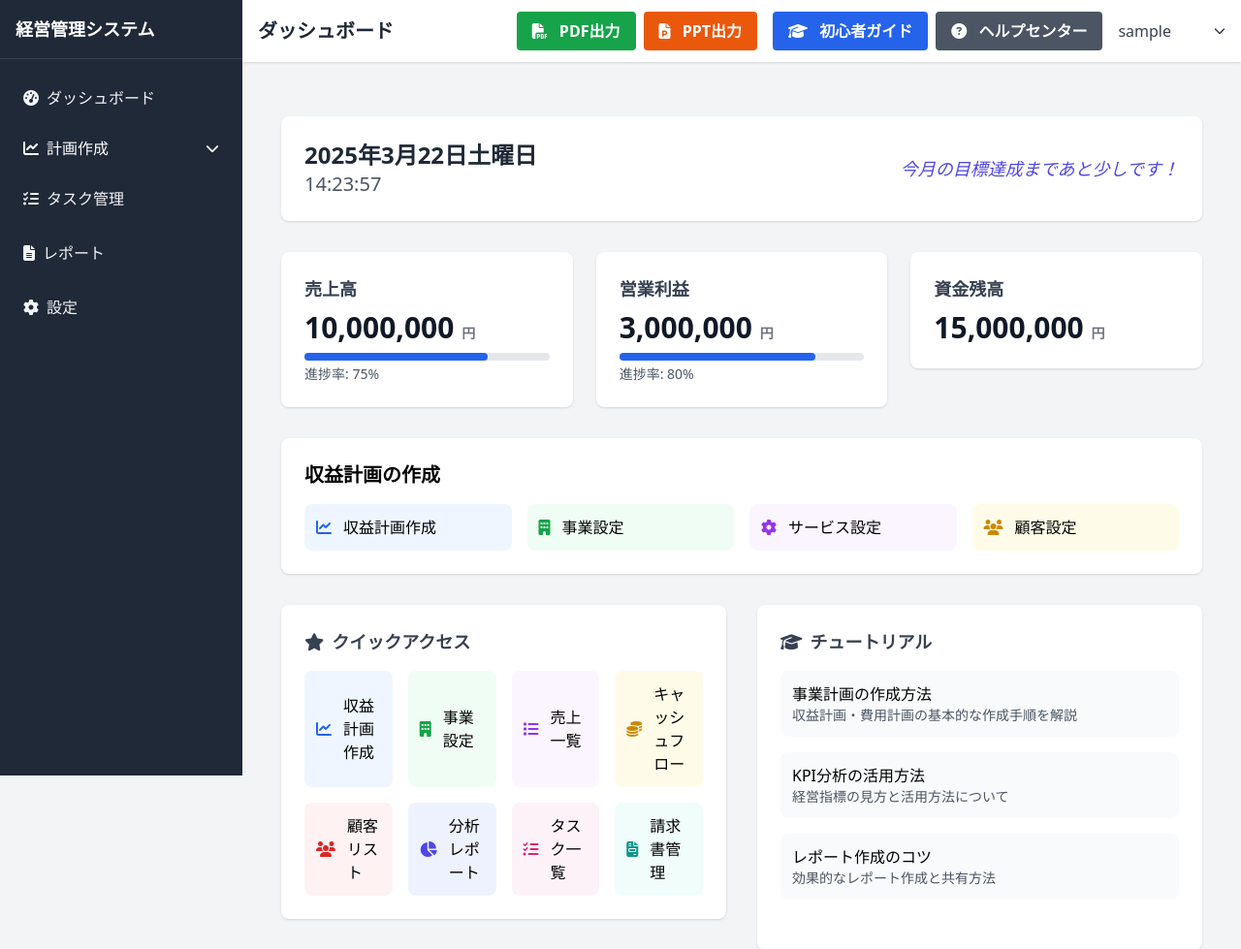
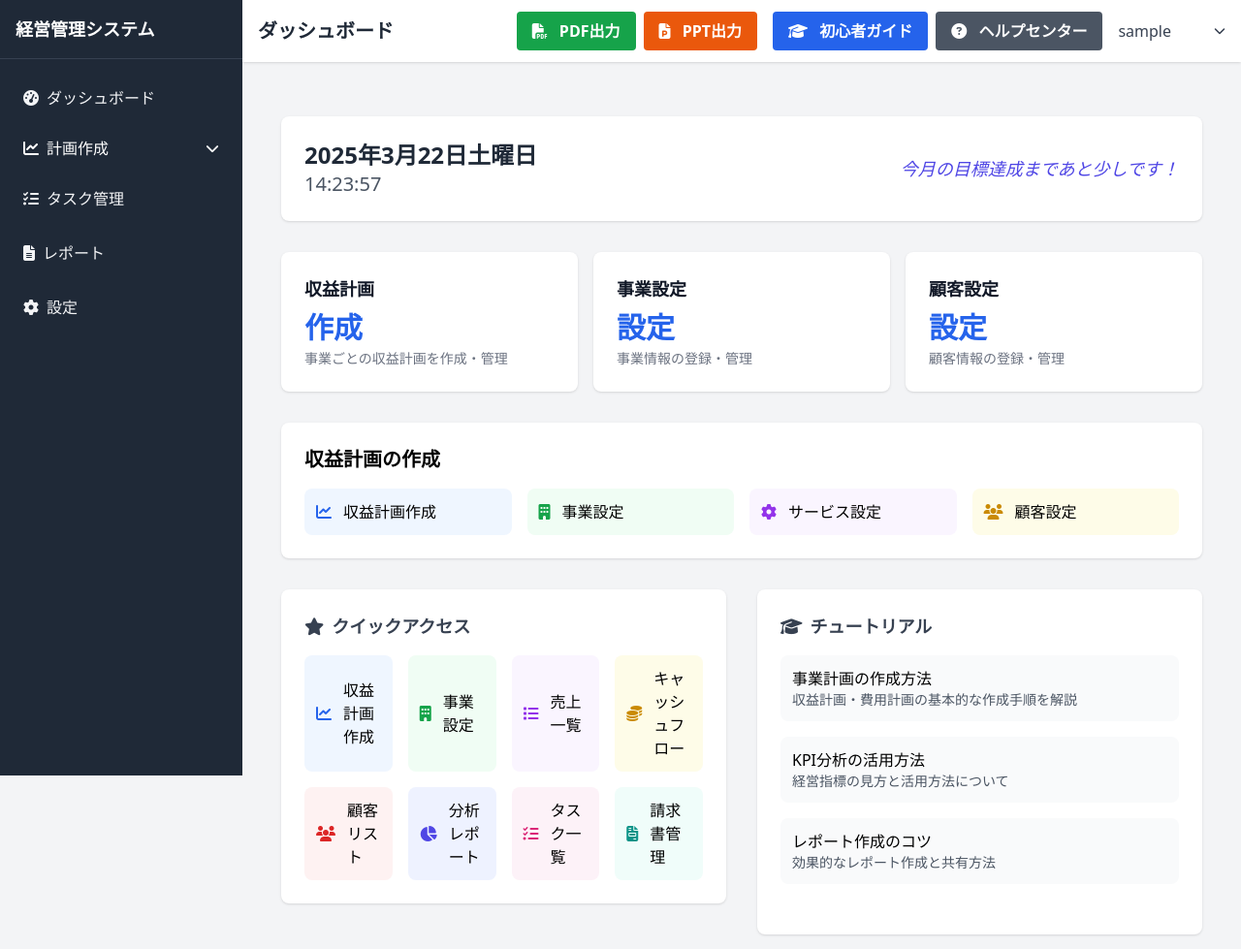
Before and after one commit to kawasaki-Y/protomodel, a Flask app: page /dashboard in a window 1280 px wide. Shown: the top 979 px of the page at 97% size. Run offline with Flask 2, Linux system fonts and the light colour scheme; the visitor is signed in with stand-in values (Sample User, id 1); data comes from the database, SQL or seed files in the repository; some libraries are stand-ins or nearby versions.

Commit message:
テーブル作成中

```diff
--- a/app/__init__.py
+++ b/app/__init__.py
@@ -70,12 +70,12 @@ def create_app(config_class=Config):
     migrate = Migrate()
     migrate.init_app(app, db)
 
-    # Blueprintの登録
-    from .routes import main_routes, auth_routes, static_routes, settings_routes
-    app.register_blueprint(main_routes.bp)
-    app.register_blueprint(auth_routes.bp)
-    app.register_blueprint(static_routes.bp)
-    app.register_blueprint(settings_routes.bp)
+    # Blueprintの登録を修正
+    from .routes import main_bp, auth_bp, static_bp, settings_bp
+    app.register_blueprint(main_bp)
+    app.register_blueprint(auth_bp)
+    app.register_blueprint(static_bp)
+    app.register_blueprint(settings_bp)
 
     # アプリケーションコンテキスト内でデータベースを作成
     with app.app_context():
--- a/app/routes/main_routes.py
+++ b/app/routes/main_routes.py
@@ -7,7 +7,7 @@ from datetime import datetime, timedelta
 import random
 from flask import session
 
-# Blueprintの定義
+# Blueprintの定義を修正
 bp = Blueprint('main', __name__)
 
 @bp.route('/')
@@ -24,33 +24,27 @@ def home():
 @login_required
 def dashboard():
     """ダッシュボード画面"""
-    # KPIデータの取得
-    kpi_data = {
-        'revenue': {
-            'title': '売上高',
-            'value': calculate_total_revenue(),
-            'unit': '円',
-            'progress': calculate_revenue_progress(),
+    kpi_data = [
+        {
+            'title': '収益計画',
+            'value': '作成',
+            'description': '事業ごとの収益計画を作成・管理',
             'url': url_for('main.revenue_plan')
         },
-        'profit': {
-            'title': '営業利益',
-            'value': calculate_total_profit(),
-            'unit': '円',
-            'progress': calculate_profit_progress(),
-            'url': '#'
+        {
+            'title': '事業設定',
+            'value': '設定',
+            'description': '事業情報の登録・管理',
+            'url': url_for('main.business_setting')
         },
-        'cash': {
-            'title': '資金残高',
-            'value': get_current_cash_balance(),
-            'unit': '円',
-            'url': '#'
+        {
+            'title': '顧客設定',
+            'value': '設定',
+            'description': '顧客情報の登録・管理',
+            'url': url_for('main.customer_setting')
         }
-    }
-
-    return render_template('dashboard.html',
-                         kpi_data=kpi_data,
-                         page_title='ダッシュボード')
+    ]
+    return render_template('dashboard.html', kpi_data=kpi_data)
 
 def get_recent_activities():
     """最近の活動を取得"""
--- a/app/templates/dashboard.html
+++ b/app/templates/dashboard.html
@@ -43,24 +43,12 @@
     </div>
 
     <!-- KPIカード -->
-    <div class="grid grid-cols-1 md:grid-cols-3 gap-6 mb-8">
-        {% for key, data in kpi_data.items() %}
-        <a href="{{ data.url }}" class="block">
-            <div class="bg-white rounded-lg shadow p-6 hover:shadow-lg transition-shadow">
-                <h3 class="text-lg font-semibold text-gray-700">{{ data.title }}</h3>
-                <p class="text-3xl font-bold text-gray-900 mt-2">
-                    {{ data.value|format_number }}
-                    <span class="text-sm text-gray-500">{{ data.unit }}</span>
-                </p>
-                {% if data.progress is defined %}
-                <div class="mt-2">
-                    <div class="w-full bg-gray-200 rounded-full h-2">
-                        <div class="bg-blue-600 h-2 rounded-full" style="width: {{ data.progress }}%"></div>
-                    </div>
-                    <p class="text-sm text-gray-600 mt-1">進捗率: {{ data.progress }}%</p>
-                </div>
-                {% endif %}
-            </div>
+    <div class="grid grid-cols-1 md:grid-cols-3 gap-4 mb-8">
+        {% for kpi in kpi_data %}
+        <a href="{{ kpi.url }}" class="block p-6 bg-white rounded-lg shadow hover:bg-gray-50">
+            <h3 class="text-lg font-bold text-gray-900">{{ kpi.title }}</h3>
+            <p class="mt-2 text-3xl font-bold text-blue-600">{{ kpi.value }}</p>
+            <p class="mt-1 text-sm text-gray-500">{{ kpi.description }}</p>
         </a>
         {% endfor %}
     </div>
```
Also changed, not shown: app/routes/__init__.py (+7 -0 lines).
